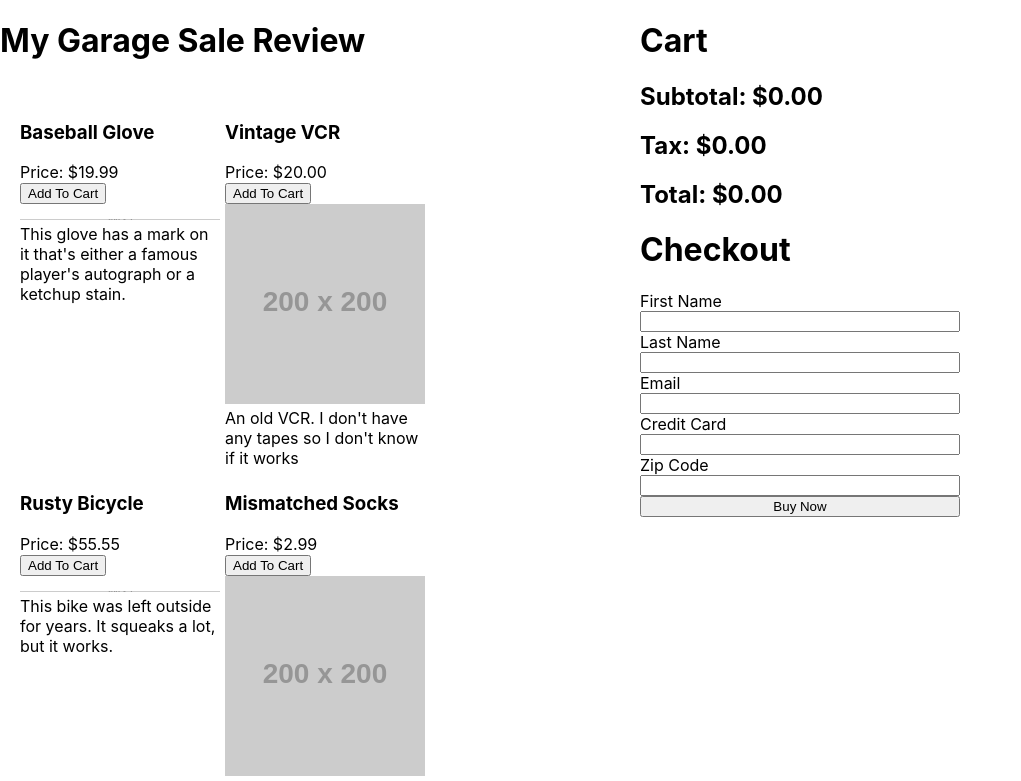
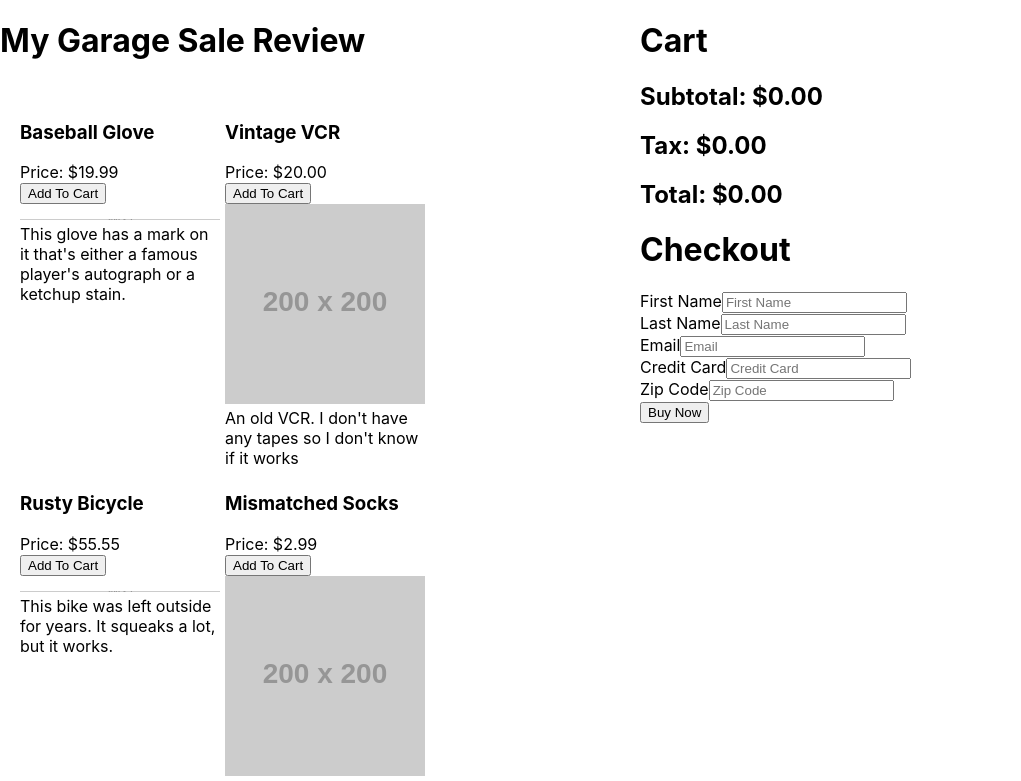
Before and after one commit to christina-ml/mid-assessment-review, a React (Create React App) app: page / in a window 1280 px wide. Shown: the top 781 px of the page, without its empty margins (0-1021 px from the left). Built offline with nearby package versions, Linux system fonts and the light colour scheme.

Commit message:
checkout form inputs not completing on test

```diff
--- a/src/App.css
+++ b/src/App.css
@@ -11,8 +11,8 @@
     padding: 20px;
 }
 
-#checkout {
+/* #checkout {
     display: grid;
     grid-template-rows: auto;
     width: 50%;
-}
+} */
--- a/src/App.js
+++ b/src/App.js
@@ -49,40 +49,40 @@ class App extends Component {
     })
   }
 
-  handleBuyNow=(event, firstName, lastName, email, creditCard, zipCode)=>{
+  handleChange=(event)=>{
+    this.setState({
+      [event.target.name]: event.target.value,
+    })
+  }
+
+  handleSubmit=(event)=>{
     event.preventDefault();
-    console.log(firstName, lastName, email, creditCard, zipCode);
+    const { firstName, lastName, email, creditCard, zipCode } = this.state;
 
     if (firstName.length === 0) {
-      window.alert("no first name")
+      window.alert("Input is not valid");
       return;
     }
     if (lastName.length === 0) {
-      window.alert("no last name")
+      window.alert("Input is not valid");
       return;
     }
     if (email.length === 0) {
-      window.alert("no email")
+      window.alert("Input is not valid");
       return;
     }
-    if (creditCard.length !== 16) {
-      window.alert("credit card wrong length")
+    if (creditCard.length !== 16 || isNaN(creditCard)) {
+      window.alert("Credit card number is not valid");
       return;
     }
-    if (zipCode.length !== 5) {
-      window.alert("zip code wrong length")
+    if (zipCode.length !== 5 || isNaN(zipCode)) {
+      window.alert("Zip code is not valid");
       return;
     }
 
-    window.alert("Purchase Complete.")
+    window.alert(`Purchase complete ${formatPrice(this.state.subtotal * 1.05)}`)
   }
 
-  handleUserInput=(event)=>{
-    this.setState({
-      [event.target.name]: event.target.value,
-    })
-
-  }
 
   render(){
     let productDataElArr = data.map((product)=>{
@@ -135,42 +135,57 @@ class App extends Component {
 
           {/* Checkout (component) */}
           <h1>Checkout</h1>
-          <form id="checkout" onSubmit={(e)=>this.handleBuyNow(e, this.state.firstName, this.state.lastName, this.state.email, this.state.creditCard, this.state.zipCode)}>
+          <form id="checkout" onSubmit={this.handleSubmit}>
+            <div>
               <label htmlFor="firstName">First Name</label>
               <input
                 type="text"
+                placeholder="First Name"
                 name="firstName"
                 value={this.state.firstName}
-              onInput={this.handleUserInput}
+                onChange={this.handleChange}
               />
+            </div>
+            <div>
               <label htmlFor="lastName">Last Name</label>
               <input
                 type="text"
+                placeholder="Last Name"
                 name="lastName"
                 value={this.state.lastName}
-              onInput={this.handleUserInput}
+                onChange={this.handleChange}
               />
+            </div>
+            <div>
               <label htmlFor="email">Email</label>
               <input
                 type="text"
+                placeholder="Email"
                 name="email"
                 value={this.state.email}
-              onInput={this.handleUserInput}
+                onChange={this.handleChange}
               />
+            </div>
+            <div>
               <label htmlFor="creditCard">Credit Card</label>
               <input
                 type="text"
+                placeholder="Credit Card"
                 name="creditCard"
                 value={this.state.creditCard}
-              onInput={this.handleUserInput}
+                onChange={this.handleChange}
               />
+            </div>
+            <div>
               <label htmlFor="zipCode">Zip Code</label>
               <input
                 type="text"
+                placeholder="Zip Code"
                 name="zipCode"
                 value={this.state.zipCode}
-              onInput={this.handleUserInput}
+                onChange={this.handleChange}
               />
+            </div>
             <button type="submit">Buy Now</button>
           </form>
         </div>
```
Lines whose indentation alone changed are shown as unchanged.
